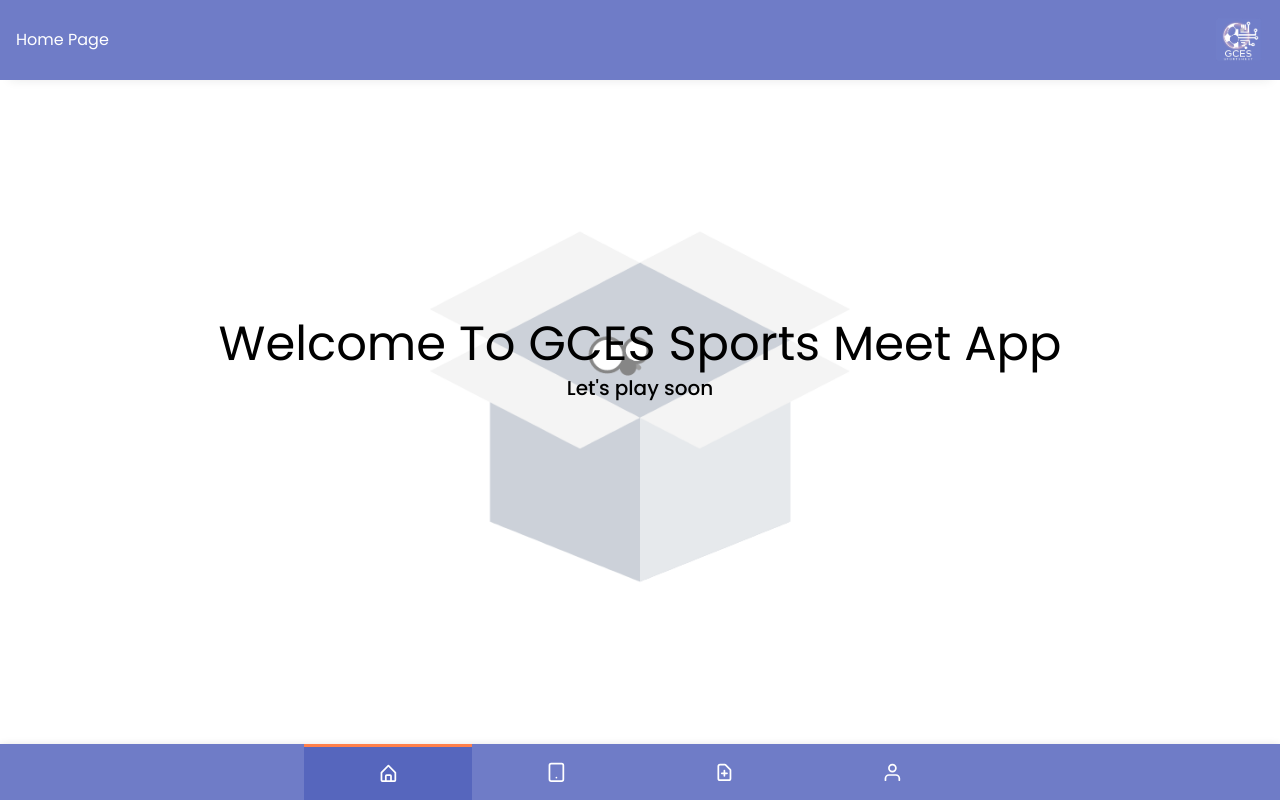
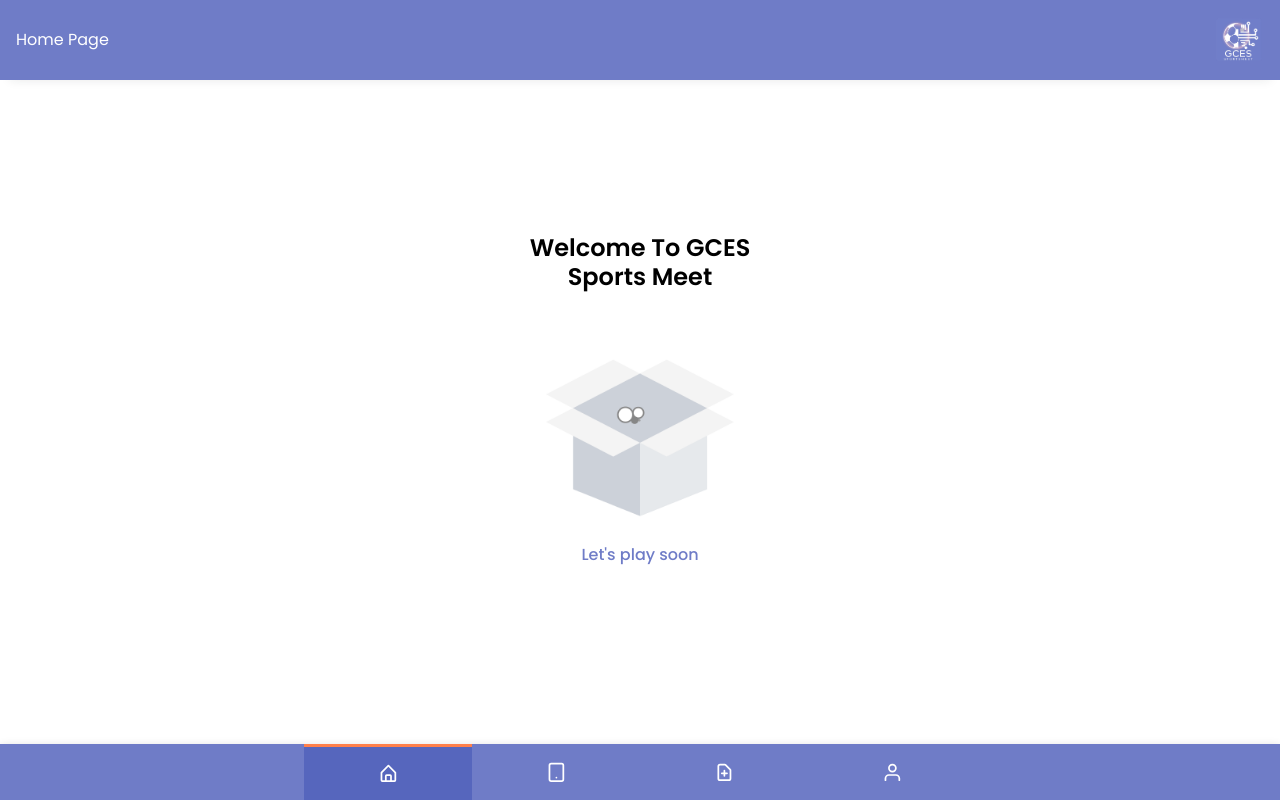
Before and after one commit to Minify-It-services/sports-meet-app, a React (Create React App) app: page / in a window 1280 px wide. Built offline with nearby package versions, Linux system fonts and the light colour scheme.

Commit message:
fixing home-page

```diff
--- a/src/pages/Home.jsx
+++ b/src/pages/Home.jsx
@@ -10,12 +10,8 @@ const Home = () => {
         <Layout title="Home Page">
             <div className="homeBackground"
                 style={{
-                backgroundImage: "url(/images/home-bg.gif)",
-                height:"70vh",
+                height:"80vh",
                 width:"100%",
-                backgroundPosition:"center",
-                backgroundRepeat:"no-repeat",
-                backgroundSize:"contain",
                 display:"flex",
                 flexDirection:"column",
                 alignItems:"center",
@@ -29,8 +25,13 @@ const Home = () => {
                         justifyContent:"center",
                         textAlign:"center",
                         }}>
-                        <Typography variant="h3" style={{fontSize:"3rem"}}>Welcome To GCES Sports Meet App </Typography>
-                        <Typography variant="h6">Let's play soon</Typography>
+                        <Typography variant="h4" style={{fontSize:"1.5rem", fontWeight:'600'}}>
+                            Welcome To GCES <br/>Sports Meet
+                        </Typography>
+                        <img src="/images/home-bg.gif" alt="" style={{width:'250px'}} />
+                        <Typography variant="h6" color='primary' style={{fontSize:"1rem", fontWeight:'500'}}>
+                            Let's play soon
+                        </Typography>
                     </div>
             </div>
         </Layout>
```
